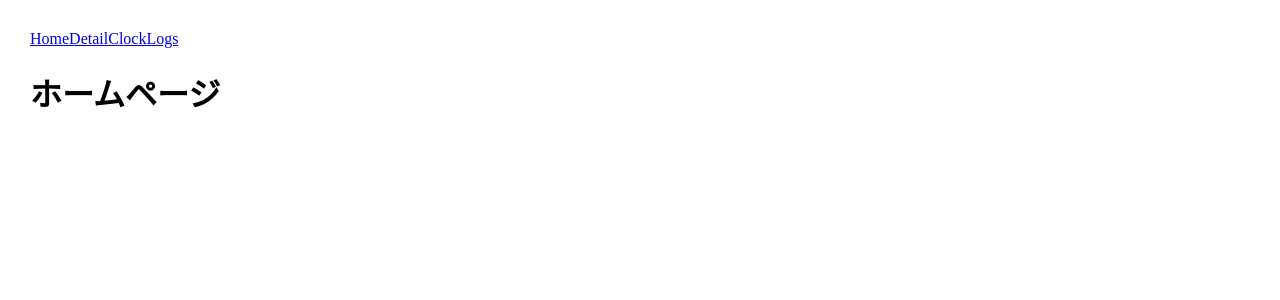
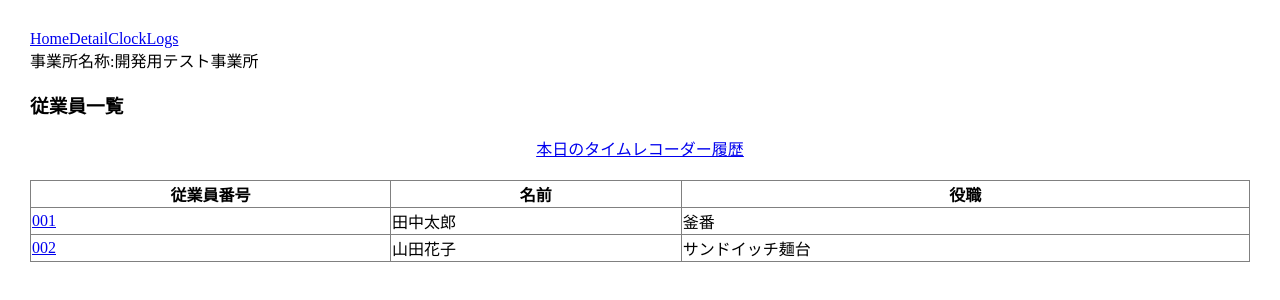
Before and after one commit to megumi-seki/brush-up-challenge, a React (Vite) app: page / in a window 1280 px wide. Shown: the top 300 px of the page. Built offline with nearby package versions, Linux system fonts and the light colour scheme.

Commit message:
make base of homepage

```diff
--- a/src/pages/Home.tsx
+++ b/src/pages/Home.tsx
@@ -1,9 +1,61 @@
-import React from "react";
+import { useEffect, useState } from "react";
+import { Link } from "react-router-dom";
+
+type Employee = {
+  id: string;
+  name: string;
+  roles: string[];
+};
 
 const Home = () => {
+  const [employeees, setEmployees] = useState<Employee[]>([]);
+
+  useEffect(() => {
+    const storedData = localStorage.getItem("employees");
+    if (storedData) {
+      setEmployees(JSON.parse(storedData));
+    } else {
+      // デモ用に、初期データがない場合はダミーデータを保存
+      const initialData: Employee[] = [
+        { id: "001", name: "田中太郎", roles: ["釜番"] },
+        { id: "002", name: "山田花子", roles: ["サンドイッチ", "麺台"] },
+      ];
+      localStorage.setItem("employees", JSON.stringify(initialData));
+      setEmployees(initialData);
+    }
+  }, []);
+
   const pageContent = (
     <div>
-      <h1>ホームページ</h1>
+      <div>
+        <span>事業所名称:</span>
+        <span>開発用テスト事業所</span>
+      </div>
+      <div>
+        <h3>従業員一覧</h3>
+        <div className="btn-frame">
+          <Link to="/logs">本日のタイムレコーダー履歴</Link>
+        </div>
+        <div></div>
+        <table border={1}>
+          <thead>
+            <th>従業員番号</th>
+            <th>名前</th>
+            <th>役職</th>
+          </thead>
+          <tbody>
+            {employeees.map((emp) => (
+              <tr>
+                <td>
+                  <Link to={`/detail?empId=${emp.id}`}>{emp.id}</Link>
+                </td>
+                <td>{emp.name}</td>
+                <td>{emp.roles}</td>
+              </tr>
+            ))}
+          </tbody>
+        </table>
+      </div>
     </div>
   );
 
```
